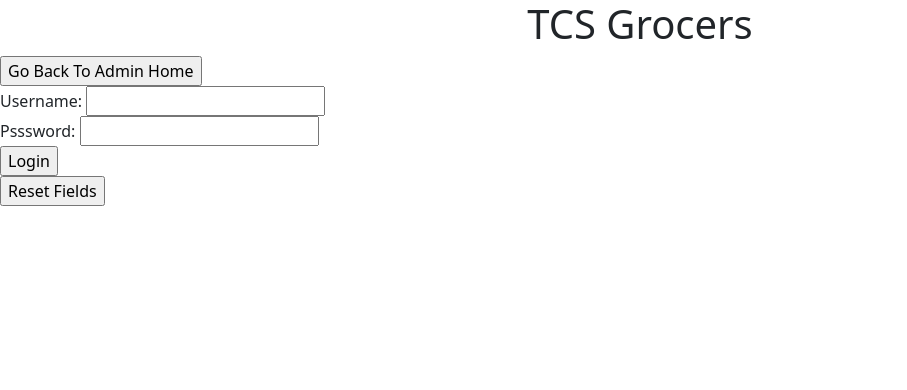
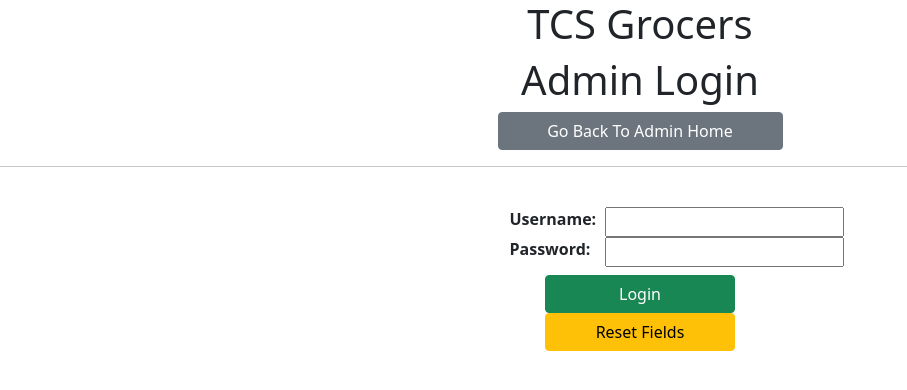
Before and after one commit to vam012/TCSGrocers, an Angular app in the folder Frontend/tcs-grocers/: page /adminlogin in a window 1280 px wide. Shown: the top 390 px of the page, without its empty margins (0-907 px from the left). Built offline with nearby package versions, Linux system fonts and the light colour scheme.

Commit message:
styled admin-login

```diff
--- a/Frontend/tcs-grocers/src/app/admin-login/admin-login.component.html
+++ b/Frontend/tcs-grocers/src/app/admin-login/admin-login.component.html
@@ -1,8 +1,35 @@
-<input type="button" value="Go Back To Admin Home" routerLink="/admin"><br/>
-<form #loginRef="ngForm" (submit)="loginAttempt(loginRef.value)">
-    Username: <input type="text" name="username" id="username" ngModel/><br/>
-    Psssword: <input type="password" name="password" id="password" ngModel/><br/>
-    <input type="submit" value="Login"><br/>
-    <input type="reset" value="Reset Fields"><br/>
-    {{msg}}
-</form>
+<div class="container">
+    <div class="row justify-content-center">
+        <div class="col-12"><h1>Admin Login</h1></div>
+        <input type="button" class="btn btn-secondary col-lg-3" value="Go Back To Admin Home" routerLink="/admin">
+    </div>
+</div>
+<hr>
+<br/>
+<div class=container>
+    <form #loginRef="ngForm" (submit)="loginAttempt(loginRef.value)">
+        <div class="row justify-content-center">
+            <div class="col-lg-1">
+                <b>Username: </b>
+            </div>
+            <div class="col-lg-2">
+                <input type="text" name="username" id="username" ngModel/><br/>
+            </div>
+        </div>
+        <div class="row justify-content-center">
+            <div class="col-lg-1">
+                <b>Password: </b>
+            </div>
+            <div class="col-lg-2">
+                <input type="password" name="password" id="password" ngModel/><br/>
+            </div>
+        </div>
+        <h4 class="text-danger">{{msg}}</h4>
+        <div class="row justify-content-center">
+            <input type="submit" class="col-2 btn btn-success" value="Login"><br/>
+        </div>
+        <div class="row justify-content-center">
+            <input type="reset" class="col-2 btn btn-warning" value="Reset Fields"><br/>
+        </div>
+    </form>
+</div>
```
